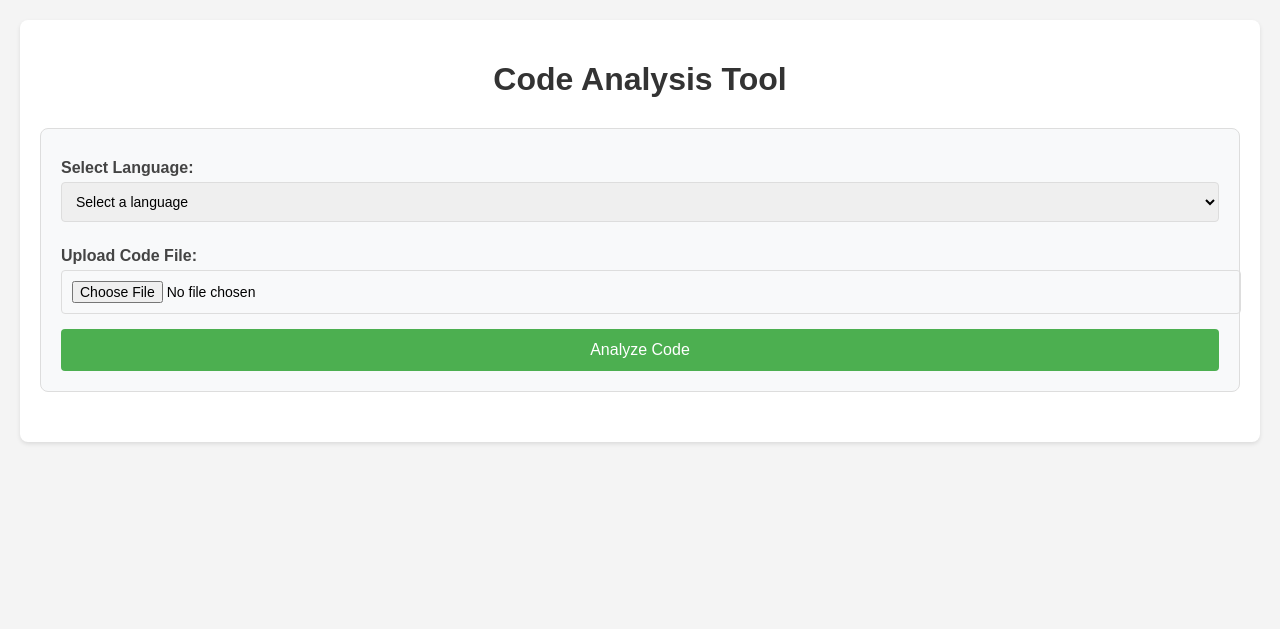
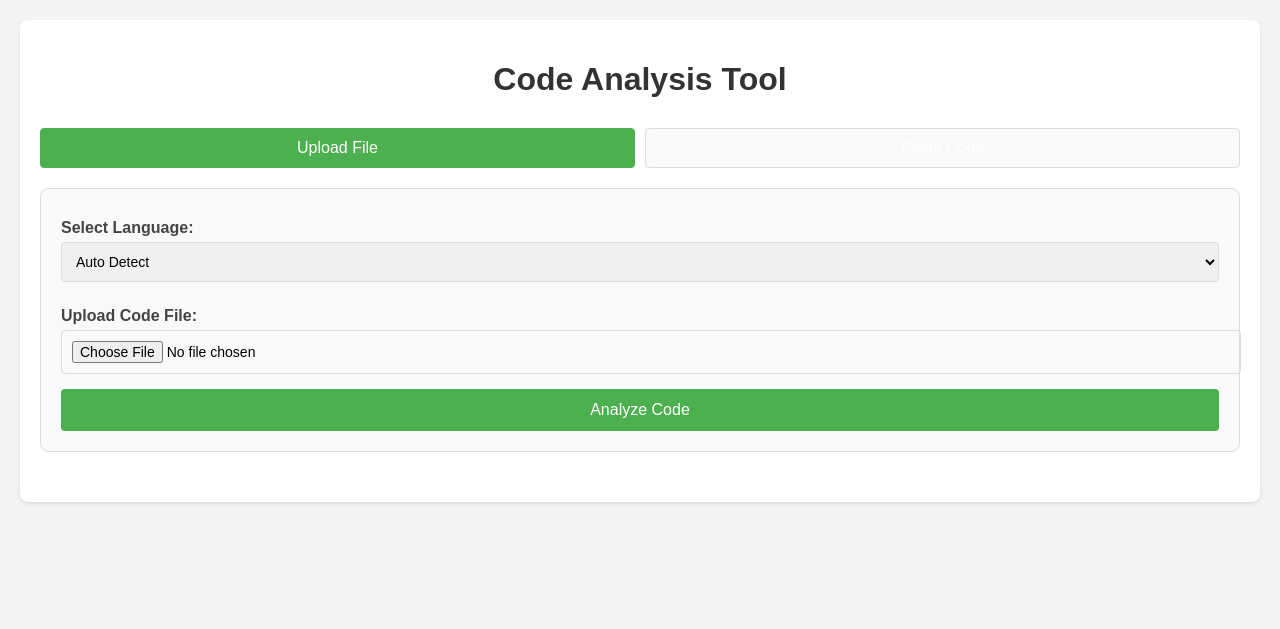
Before and after one commit to rocke7-adhi/script-analysis, a Flask app: page / in a window 1280 px wide. Shown: the top 629 px of the page. Run offline with Flask 3, Linux system fonts and the light colour scheme.

Commit message:
feat: added paste code option /but got error on py file

```diff
--- a/app.py
+++ b/app.py
@@ -223,6 +223,26 @@ def allowed_file(filename, language):
     return '.' in filename and \
            filename.rsplit('.', 1)[1].lower() in [ext[1:] for ext in extensions.get(language, [])]
 
+# Add this function for auto-detecting language
+def detect_language(filename):
+    extension_map = {
+        '.py': 'python',
+        '.js': 'javascript',
+        '.cpp': 'cpp',
+        '.hpp': 'cpp',
+        '.h': 'cpp',
+        '.java': 'java',
+        '.rb': 'ruby',
+        '.go': 'go',
+        '.swift': 'swift',
+        '.php': 'php',
+        '.cs': 'csharp'
+    }
+    if '.' in filename:
+        ext = '.' + filename.rsplit('.', 1)[1].lower()
+        return extension_map.get(ext)
+    return None
+
 @app.route("/analyze", methods=["POST"])
 def analyze():
     if "file" not in request.files:
@@ -232,14 +252,21 @@ def analyze():
     if file.filename == '':
         return jsonify({"error": "No file selected"})
 
+    # Get language from form or auto-detect from file
     language = request.form.get("language")
-    if not language:
-        return jsonify({"error": "No language selected"})
+    if not language or language == "auto":
+        detected_language = detect_language(file.filename)
+        if not detected_language:
+            return jsonify({"error": "Could not detect language from file extension"})
+        language = detected_language
 
     if not allowed_file(file.filename, language):
         return jsonify({"error": f"Invalid file type for {language}"})
 
     try:
+        # Create uploads directory if it doesn't exist
+        os.makedirs("uploads", exist_ok=True)
+
         file_path = os.path.join("uploads", file.filename)
         file.save(file_path)
 
--- a/static/script.js
+++ b/static/script.js
@@ -1,13 +1,134 @@
+let editor;
+
+document.addEventListener('DOMContentLoaded', () => {
+    // Initialize CodeMirror
+    editor = CodeMirror.fromTextArea(document.getElementById('codeEditor'), {
+        mode: 'python', // default mode
+        theme: 'monokai',
+        lineNumbers: true,
+        autoCloseBrackets: true,
+        matchBrackets: true,
+        indentUnit: 4,
+        tabSize: 4,
+        lineWrapping: true,
+        height: 'auto'
+    });
+
+    // Adjust editor height
+    editor.setSize(null, 300);
+
+    // Handle language change
+    document.getElementById('language').addEventListener('change', (e) => {
+        if (e.target.value !== 'auto') {
+            const modeMap = {
+                'python': 'python',
+                'javascript': 'javascript',
+                'cpp': 'text/x-c++src',
+                'java': 'text/x-java',
+                'ruby': 'ruby',
+                'go': 'go',
+                'swift': 'swift',
+                'php': 'php',
+                'csharp': 'text/x-csharp'
+            };
+            editor.setOption('mode', modeMap[e.target.value] || 'text/plain');
+        }
+    });
+
+    // Toggle between upload and paste
+    const uploadToggle = document.getElementById('uploadToggle');
+    const pasteToggle = document.getElementById('pasteToggle');
+    const fileInputSection = document.getElementById('fileInputSection');
+    const editorSection = document.getElementById('editorSection');
+
+    uploadToggle.addEventListener('click', () => {
+        uploadToggle.classList.add('active');
+        pasteToggle.classList.remove('active');
+        fileInputSection.style.display = 'block';
+        editorSection.style.display = 'none';
+    });
+
+    pasteToggle.addEventListener('click', () => {
+        pasteToggle.classList.add('active');
+        uploadToggle.classList.remove('active');
+        fileInputSection.style.display = 'none';
+        editorSection.style.display = 'block';
+        editor.refresh();
+    });
+});
+
+// Add this function to detect language from file extension
+function detectLanguageFromFile(filename) {
+    const extensionMap = {
+        '.py': 'python',
+        '.js': 'javascript',
+        '.cpp': 'cpp',
+        '.hpp': 'cpp',
+        '.h': 'cpp',
+        '.java': 'java',
+        '.rb': 'ruby',
+        '.go': 'go',
+        '.swift': 'swift',
+        '.php': 'php',
+        '.cs': 'csharp'
+    };
+
+    const ext = '.' + filename.split('.').pop().toLowerCase();
+    return extensionMap[ext];
+}
+
+// Update the file input change handler
+document.getElementById('file').addEventListener('change', (e) => {
+    const fileInput = e.target;
+    const languageSelect = document.getElementById('language');
+
+    if (fileInput.files.length > 0) {
+        const detectedLanguage = detectLanguageFromFile(fileInput.files[0].name);
+        if (detectedLanguage) {
+            // Update the language dropdown
+            languageSelect.value = detectedLanguage;
+
+            // Update CodeMirror mode if editor is visible
+            if (editorSection.style.display !== 'none') {
+                const modeMap = {
+                    'python': 'python',
+                    'javascript': 'javascript',
+                    'cpp': 'text/x-c++src',
+                    'java': 'text/x-java',
+                    'ruby': 'ruby',
+                    'go': 'go',
+                    'swift': 'swift',
+                    'php': 'php',
+                    'csharp': 'text/x-csharp'
+                };
+                editor.setOption('mode', modeMap[detectedLanguage] || 'text/plain');
+            }
+        } else {
+            // If language cannot be detected, set to auto
+            languageSelect.value = 'auto';
+        }
+    }
+});
+
 document.getElementById('uploadForm').addEventListener('submit', async (e) => {
     e.preventDefault();
 
     const formData = new FormData();
-    const fileInput = document.getElementById('file');
     const languageSelect = document.getElementById('language');
     const resultsDiv = document.getElementById('results');
 
-    formData.append('file', fileInput.files[0]);
     formData.append('language', languageSelect.value);
+
+    // Check if we're using file upload or pasted code
+    const fileInput = document.getElementById('file');
+    if (fileInputSection.style.display !== 'none' && fileInput.files.length > 0) {
+        formData.append('file', fileInput.files[0]);
+    } else {
+        // Create a new Blob from the editor content
+        const codeContent = editor.getValue();
+        const blob = new Blob([codeContent], { type: 'text/plain' });
+        formData.append('file', blob, `code.${languageSelect.value}`);
+    }
 
     try {
         resultsDiv.innerHTML = 'Analyzing...';
--- a/static/styles.css
+++ b/static/styles.css
@@ -222,3 +222,59 @@ pre {
     font-size: 14px;
     border: 1px solid rgba(0,0,0,0.1);
 }
+
+.input-toggle {
+    display: flex;
+    gap: 10px;
+    margin-bottom: 20px;
+}
+
+.toggle-btn {
+    flex: 1;
+    padding: 10px;
+    border: 1px solid #ddd;
+    background-color: #f8f9fa;
+    cursor: pointer;
+    border-radius: 4px;
+    transition: all 0.3s ease;
+}
+
+.toggle-btn.active {
+    background-color: #4CAF50;
+    color: white;
+    border-color: #4CAF50;
+}
+
+#editorSection {
+    margin-bottom: 20px;
+}
+
+/* CodeMirror customization */
+.CodeMirror {
+    border: 1px solid #ddd;
+    border-radius: 4px;
+    font-family: 'Monaco', 'Menlo', 'Ubuntu Mono', 'Consolas', monospace;
+    font-size: 14px;
+    line-height: 1.6;
+    margin-bottom: 20px;
+}
+
+.CodeMirror-gutters {
+    border-right: 1px solid #ddd;
+    background-color: #f8f9fa;
+}
+
+/* Make editor responsive */
+@media (max-width: 768px) {
+    .CodeMirror {
+        max-height: 200px;
+    }
+
+    .input-toggle {
+        flex-direction: column;
+    }
+
+    .toggle-btn {
+        width: 100%;
+    }
+}
--- a/templates/index.html
+++ b/templates/index.html
@@ -4,15 +4,24 @@
     <meta charset="UTF-8">
     <meta name="viewport" content="width=device-width, initial-scale=1.0">
     <title>Code Analysis Tool</title>
+    <!-- Add CodeMirror CSS -->
+    <link rel="stylesheet" href="https://cdnjs.cloudflare.com/ajax/libs/codemirror/5.65.2/codemirror.min.css">
+    <link rel="stylesheet" href="https://cdnjs.cloudflare.com/ajax/libs/codemirror/5.65.2/theme/monokai.min.css">
     <link rel="stylesheet" href="{{ url_for('static', filename='styles.css') }}">
 </head>
 <body>
     <div class="container">
         <h1>Code Analysis Tool</h1>
+        <div class="input-toggle">
+            <button id="uploadToggle" class="toggle-btn active">Upload File</button>
+            <button id="pasteToggle" class="toggle-btn">Paste Code</button>
+        </div>
+
         <form id="uploadForm">
+            <div id="uploadSection">
                 <label for="language">Select Language:</label>
                 <select id="language" name="language" required>
-                <option value="">Select a language</option>
+                    <option value="auto">Auto Detect</option>
                     <option value="python">Python</option>
                     <option value="javascript">JavaScript</option>
                     <option value="cpp">C++</option>
@@ -24,13 +33,28 @@
                     <option value="csharp">C#</option>
                 </select>
                 <br>
+                <div id="fileInputSection">
                     <label for="file">Upload Code File:</label>
-            <input type="file" id="file" name="file" required>
-            <br>
+                    <input type="file" id="file" name="file">
+                </div>
+                <div id="editorSection" style="display: none;">
+                    <label for="codeEditor">Paste Your Code:</label>
+                    <textarea id="codeEditor"></textarea>
+                </div>
+            </div>
             <button type="submit">Analyze Code</button>
         </form>
         <div id="results"></div>
     </div>
+    <!-- Add CodeMirror JS -->
+    <script src="https://cdnjs.cloudflare.com/ajax/libs/codemirror/5.65.2/codemirror.min.js"></script>
+    <script src="https://cdnjs.cloudflare.com/ajax/libs/codemirror/5.65.2/mode/python/python.min.js"></script>
+    <script src="https://cdnjs.cloudflare.com/ajax/libs/codemirror/5.65.2/mode/javascript/javascript.min.js"></script>
+    <script src="https://cdnjs.cloudflare.com/ajax/libs/codemirror/5.65.2/mode/clike/clike.min.js"></script>
+    <script src="https://cdnjs.cloudflare.com/ajax/libs/codemirror/5.65.2/mode/ruby/ruby.min.js"></script>
+    <script src="https://cdnjs.cloudflare.com/ajax/libs/codemirror/5.65.2/mode/go/go.min.js"></script>
+    <script src="https://cdnjs.cloudflare.com/ajax/libs/codemirror/5.65.2/mode/swift/swift.min.js"></script>
+    <script src="https://cdnjs.cloudflare.com/ajax/libs/codemirror/5.65.2/mode/php/php.min.js"></script>
     <script src="{{ url_for('static', filename='script.js') }}"></script>
 </body>
 </html>
```
Lines whose indentation alone changed are shown as unchanged.
